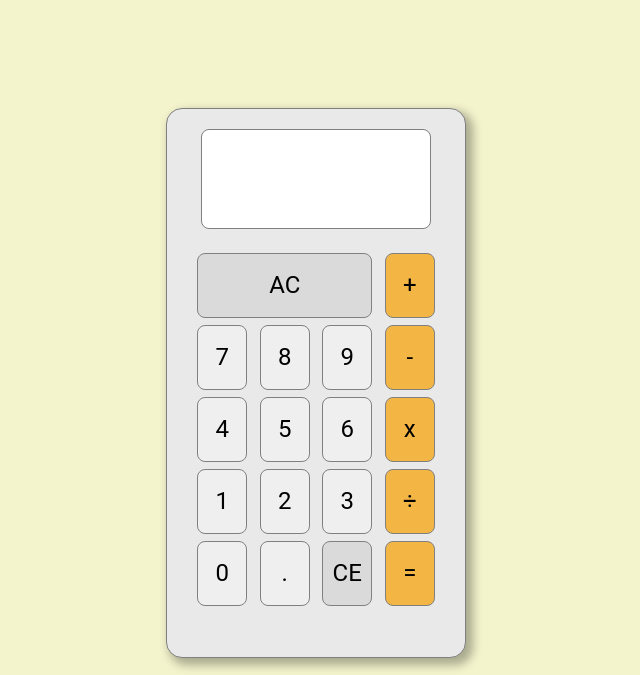
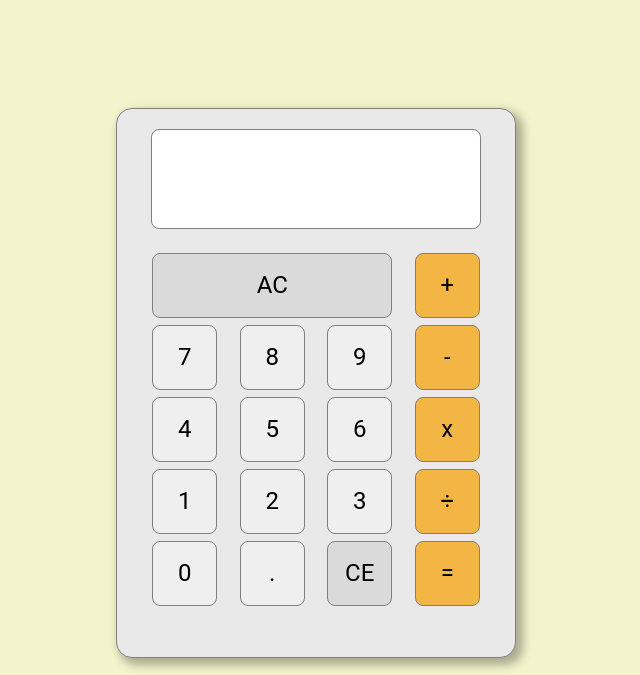
Before and after one commit to vaes01/odin-calculator, a plain HTML site: page index.html in a window 1280 px wide. Shown: the top 675 px of the page, without its empty margins (324-964 px from the left). Drawn offline with Linux system fonts and the light colour scheme.

Commit message:
Revert "Adjust calculator dimensions"
This reverts commit 7fce82827cc5c97eafb196cb6aa24b4c6770056a.

```diff
--- a/style.css
+++ b/style.css
@@ -27,8 +27,7 @@ body {
     display: flex;
     flex-direction: column;
     height: 550px;
-    /* width: 400px; */
-    width: 300px;
+    width: 400px;
     min-height: 550px;
     border: 1px solid gray;
     background-color: rgb(233, 233, 233);
@@ -42,8 +41,7 @@ body {
     display: flex;
     margin: 20px auto;
     height: 100px;
-    /* width: 330px; */
-    width: 230px;
+    width: 330px;
     border: 1px solid gray;
     background-color: white;
     border-radius: 8px;
@@ -53,8 +51,7 @@ body {
     display: flex;
     margin: 0px auto;
     height: 360px;
-    /* width: 350px; */
-    width: 250px;
+    width: 350px;
 }
 
 .mainKeySection {
@@ -74,8 +71,7 @@ body {
 .clearBtn {
     display: flex;
     height: 65px;
-    /* width: 240px; */
-    width: 175px;
+    width: 240px;
     margin: auto;
     border: 1px solid gray;
     border-radius: 8px;
@@ -100,8 +96,7 @@ body {
 .numberBtn, .operatorBtn, .zeroBtn, .clearEntryBtn {
     display: flex;
     height: 65px;
-    /* width: 65px; */
-    width: 50px;
+    width: 65px;
     margin: auto;
     border: 1px solid gray;
     border-radius: 8px;
```
